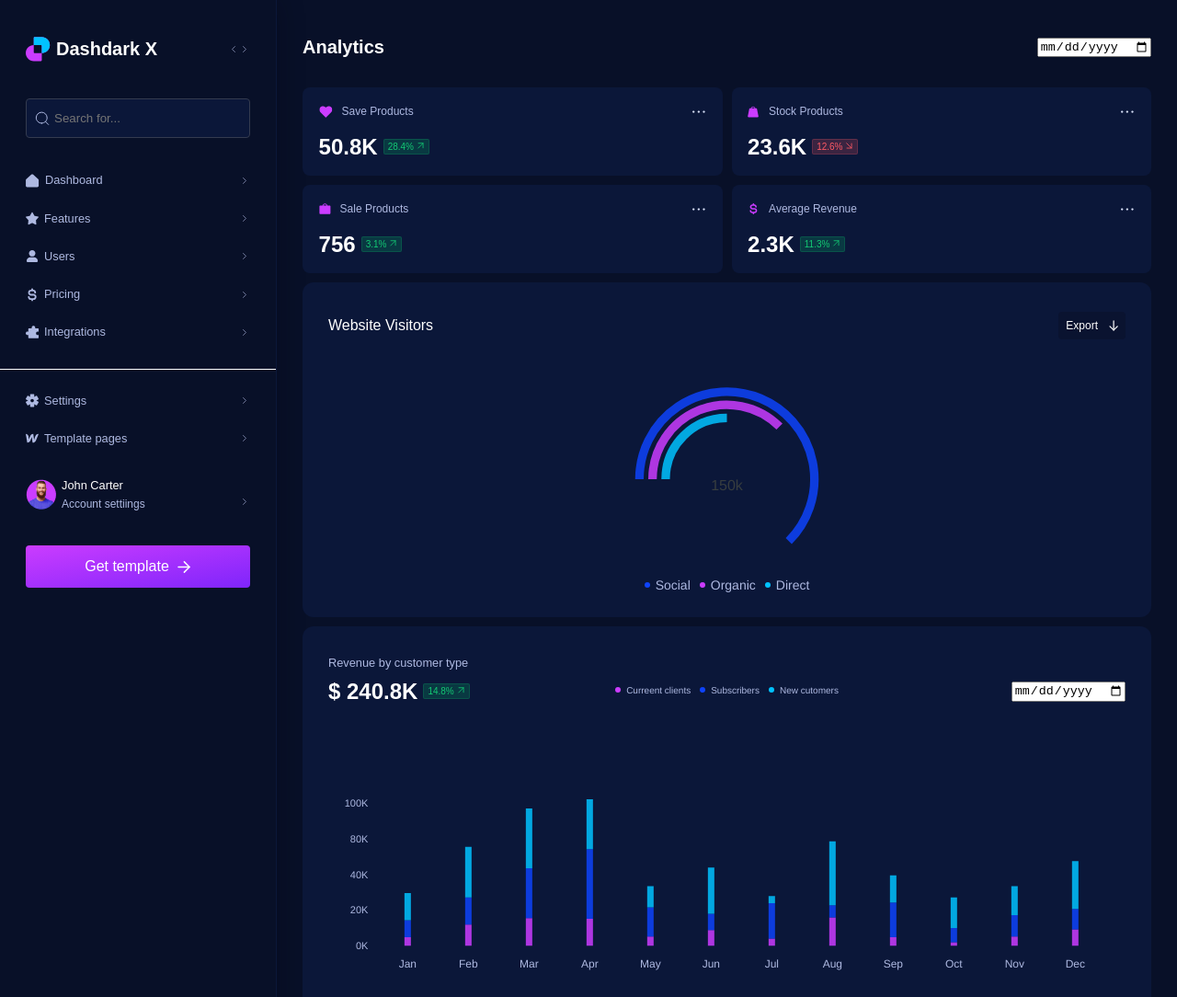
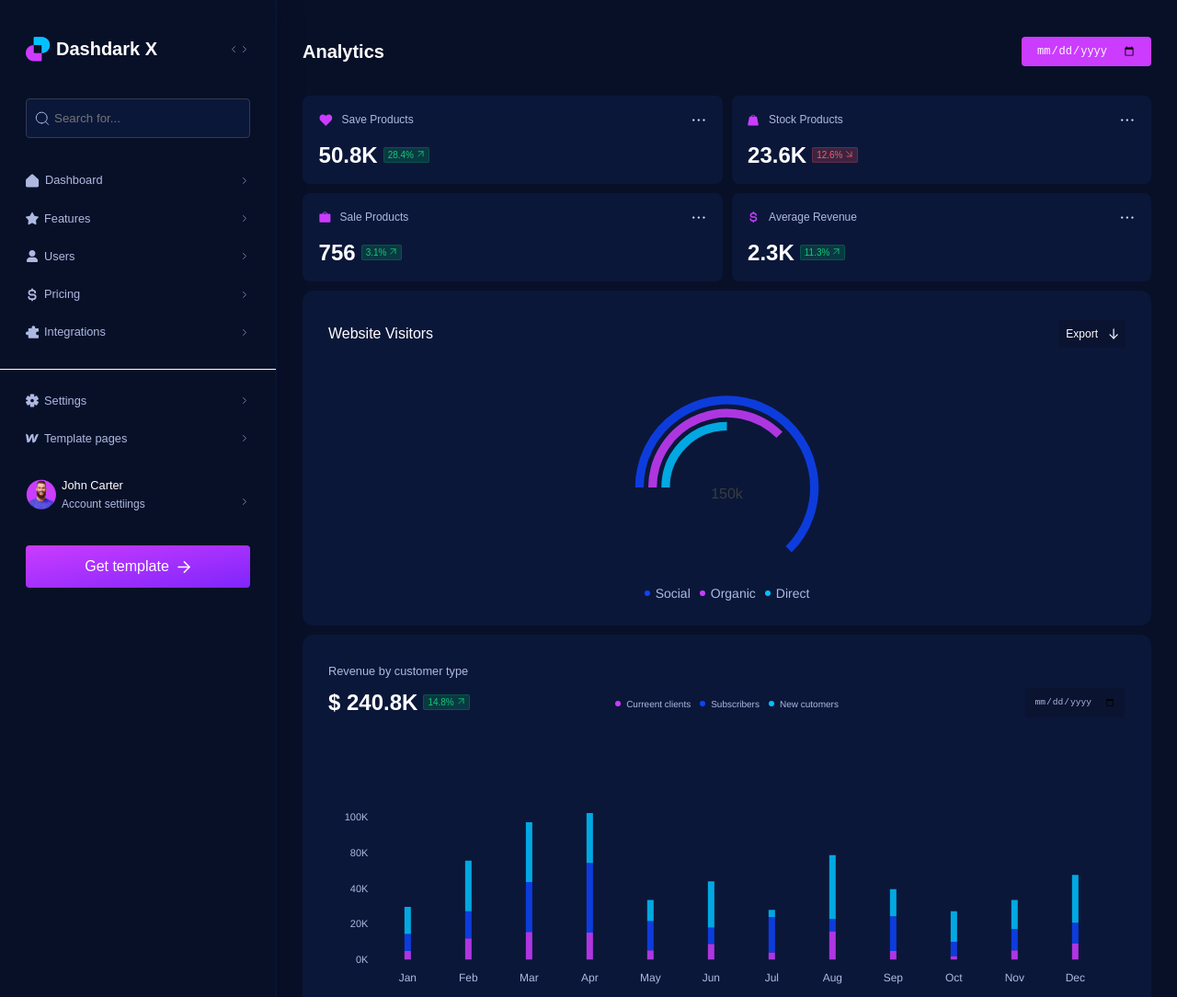
Before and after one commit to gaby5u/Dashboard, a website built with Vite: page index.html in a window 1280 px wide. Shown: the top 1084 px of the page at 92% size. Built offline with nearby package versions, Linux system fonts and the light colour scheme; a web font is replaced by a local one.

Commit message:
Style calendars

```diff
--- a/index.html
+++ b/index.html
@@ -602,7 +602,7 @@
         <div class="title-cnt">
           <h1>Analytics</h1>
           <div class="burger-date">
-            <input type="date" />
+            <input type="date" class="violet-bg-calendar"/>
             <svg class="burger-menu" width="20px" height="20px" viewBox="0 0 24 24" fill="none" xmlns="http://www.w3.org/2000/svg" stroke="#ffffff">
               <g id="SVGRepo_bgCarrier" stroke-width="0"/>
               <g id="SVGRepo_tracerCarrier" stroke-linecap="round" stroke-linejoin="round"/>
@@ -917,7 +917,7 @@
                     </svg>
                   </div>
                 </div>
-                <input type="date">
+                <input type="date" class="dark-bg-calendar">
              </div>
               <div id="barChart" class="barChart"></div>
             </div>
@@ -1019,7 +1019,7 @@
             <div class="order-stats-title-cnt">
               <h2 class="cnt-h2">Order Status</h2>
               <div class="buttons-cnt">
-                <input type="date" class="order-status-calendar">
+                <input type="date" class="dark-bg-calendar">
                 <button class="create-order-btn">Create order</button>
               </div>
             </div>
--- a/styles/main-section.css
+++ b/styles/main-section.css
@@ -80,6 +80,15 @@
   margin: 0;
   font-size: 1.25rem;
   font-weight: 600;
+}
+
+.violet-bg-calendar {
+  background-color: var(--primaryColor);
+  color: var(--neutralColor100);
+  border-radius: 4px;
+  border: none;
+  padding: 0.5rem 1rem;
+  font-size: 0.75rem;
 }
 
 .product-stat {
@@ -284,9 +293,18 @@
   margin: 0;
 }
 
-/* .order-status-calendar {
+.dark-bg-calendar {
+  background-color: var(--neutralColor700);
+  border: 0.6px solid var(--neutralColor600);
+  padding: 9px;
+  border-radius: 4px;
+  font-size: 0.6rem;
+  color: var(--neutralColor400);
+}
 
-} */
+input[type="date"]:focus-visible {
+  outline: none;
+}
 
 .buttons-cnt {
   display: flex;
```
